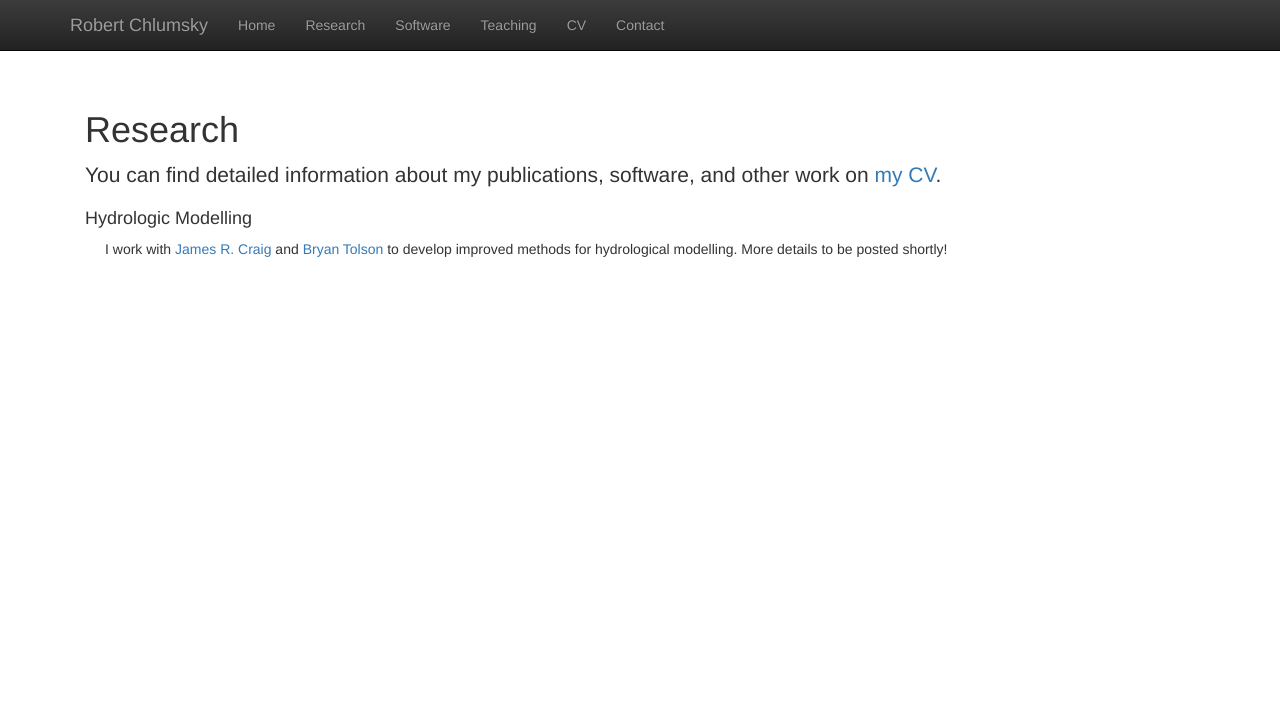
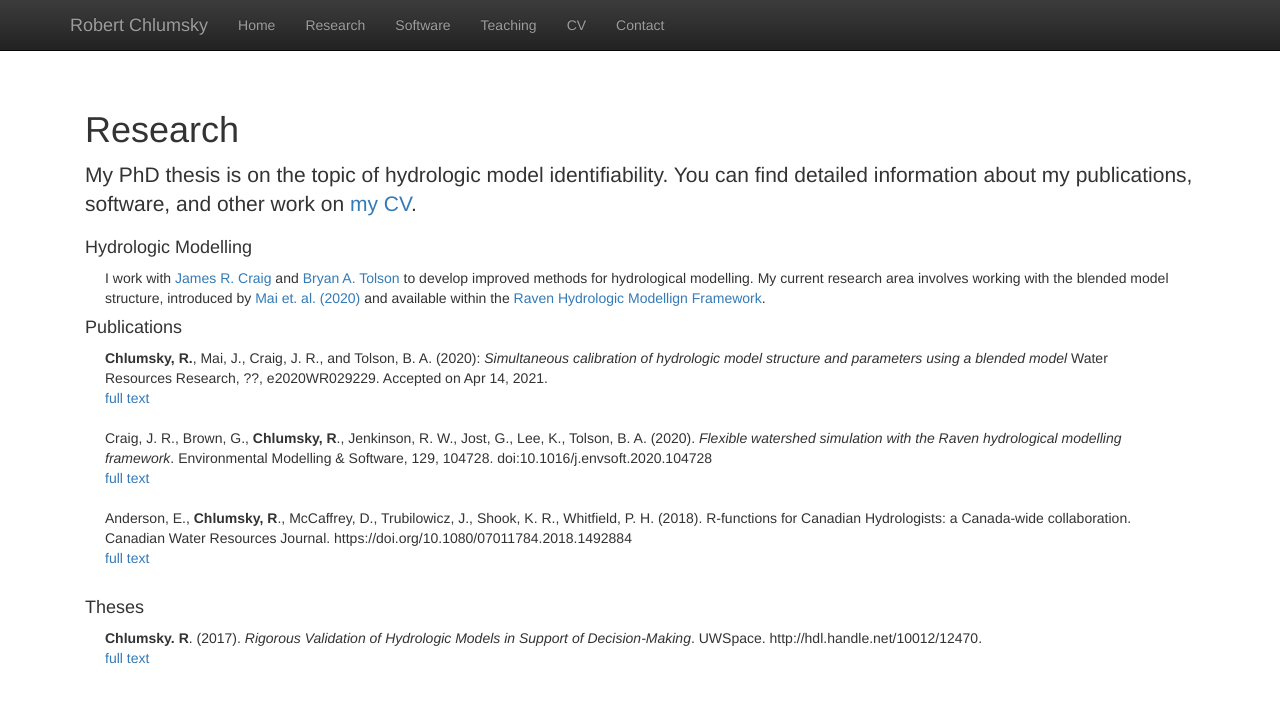
Before and after one commit to rchlumsk/rchlumsk.github.io, a Jekyll site: the page built from research.html, in a window 1280 px wide. Shown: the top 703 px of the page. Built offline with Jekyll 4.4.1, drawn with Linux system fonts in a browser that asks for light colours; nearby versions of some CDN libraries; library files that are not in the unit come from our copies.

Commit message:
updates to research page and misc

```diff
--- a/_layouts/default.html
+++ b/_layouts/default.html
@@ -40,7 +40,7 @@
             	 <li><a class="active" href="research.html">Research</a></li>
 	         <li><a class="active" href="software.html">Software</a></li>
 	         <li><a class="active" href="teaching.html">Teaching</a></li>
-		 <li><a class="active" href="cv.html">CV</a></li>
+			<li><a class="active" href="cv.html">CV</a></li>
 	         <li><a class="active" href="contact.html">Contact</a></li>
           </ul>
         </div><!--/.nav-collapse -->
--- a/contact.html
+++ b/contact.html
@@ -28,6 +28,7 @@ title:  'Contact'
     <li style="padding:0px;margin:0px 20px 0px;font-size:20px;"> <a href = "https://cshs.cwra.org/greyjay/">GreyJay Project</a>  </li>
 	<li style="padding:0px;margin:0px 20px 0px;font-size:20px;"> <a href = "https://cshs.cwra.org/webinars/">CSHS Webinars</a>  </li>
 	<li style="padding:0px;margin:0px 20px 0px;font-size:20px;"> <a href = "http://raven.uwaterloo.ca/">Raven Hydrologic Modelling Framework</a>  </li>
+	<li style="padding:0px;margin:0px 20px 0px;font-size:20px;"> <a href = "https://cran.r-project.org/web/views/Hydrology.html">CRAN Task View for Hydrological Data and Modelling</a>  </li>
   <br/>
 </p>
 
--- a/research.html
+++ b/research.html
@@ -6,11 +6,41 @@ title:  'Research'
 <h1>Research</h1>
 
 <p class="lead">
-  You can find detailed information about my publications, software, and other work on <a class="active" href="cv.html">my CV</a>.
+  My PhD thesis is on the topic of hydrologic model identifiability. You can find detailed information about my publications, software, and other work on <a class="active" href="cv.html">my CV</a>.
 </p>
 <h4>Hydrologic Modelling</h4>
 <p class="content" style="padding:0px;margin:0px 20px 0px;">
   I work with <a href = "http://www.civil.uwaterloo.ca/jrcraig/">James R. Craig</a> and
-    <a href = "https://uwaterloo.ca/scholar/btolson/home">Bryan Tolson</a> to develop improved methods for hydrological modelling. More details to be posted shortly!
+    <a href = "https://uwaterloo.ca/scholar/btolson/home">Bryan A. Tolson</a> to develop improved methods for hydrological modelling. My current research area involves working with the blended model structure, introduced by <a href = "https://hess.copernicus.org/articles/24/5835/2020/">Mai et. al. (2020)</a> and available within the <a href = "http://raven.uwaterloo.ca/">Raven Hydrologic Modellign Framework</a>.
+</p>
+<h4>Publications</h4>
+<p class="content" style="padding:0px;margin:0px 20px 0px;">
+<b>Chlumsky, R.</b>, Mai, J., Craig, J. R., and Tolson, B. A. (2020):
+<i>Simultaneous calibration of hydrologic model structure and parameters using a blended model</i>
+Water Resources Research, ??, e2020WR029229. Accepted on Apr 14, 2021.</p>
+<p class="content" style="padding:0px;margin:0px 20px 0px;">
+<a href = "https://agupubs.onlinelibrary.wiley.com/doi/10.1029/2020WR029229">full text</a>
 </p>
 <br/>
+
+<p class="content" style="padding:0px;margin:0px 20px 0px;">
+Craig, J. R., Brown, G., <b>Chlumsky, R</b>., Jenkinson, R. W., Jost, G., Lee, K., Tolson, B. A. (2020). <i>Flexible watershed simulation with the Raven hydrological modelling framework</i>. Environmental Modelling & Software, 129, 104728. doi:10.1016/j.envsoft.2020.104728</p>
+<p class="content" style="padding:0px;margin:0px 20px 0px;">
+<a href = "https://www.sciencedirect.com/science/article/abs/pii/S136481521931165X">full text</a>
+</p>
+<br/>
+
+<p class="content" style="padding:0px;margin:0px 20px 0px;">
+Anderson, E., <b>Chlumsky, R</b>., McCaffrey, D., Trubilowicz, J., Shook, K. R., Whitfield, P. H.  (2018).  R-functions for Canadian Hydrologists: a Canada-wide collaboration. Canadian Water Resources Journal. https://doi.org/10.1080/07011784.2018.1492884</p>
+<p class="content" style="padding:0px;margin:0px 20px 0px;">
+<a href = "https://www.tandfonline.com/doi/abs/10.1080/07011784.2018.1492884">full text</a>
+</p>
+<br/>
+
+<h4>Theses</h4>
+<p class="content" style="padding:0px;margin:0px 20px 0px;">
+<b>Chlumsky. R</b>.  (2017).  <i>Rigorous Validation of Hydrologic Models in Support of Decision-Making</i>. UWSpace. http://hdl.handle.net/10012/12470.</p>
+<p class="content" style="padding:0px;margin:0px 20px 0px;">
+<a href = "https://uwspace.uwaterloo.ca/handle/10012/12470">full text</a>
+</p>
+<br/>
--- a/software.html
+++ b/software.html
@@ -20,7 +20,7 @@ title:  'Software'
   for pre- and post-processing of Raven input and output. It includes a wide range of tools for hydrologic analysis.
   Even with very little knowledge of R, you can put together a simple workflow script to run the model and
   produce visual output or initially set up a Raven model by importing meteorological and streamflow data.<br/>
-                  <strong>Availablility:</strong>  <a href = "https://github.com/rchlumsk/RavenR">Github</a>
+                  <strong>Availablility:</strong>  <a href = "https://github.com/rchlumsk/RavenR">Github</a>, </strong>  <a href = "https://cran.r-project.org/web/packages/RavenR/index.html">CRAN</a>
                               <br/>
   <strong>External Links:</strong> <a href = "http://raven.uwaterloo.ca/RavenR.html">Raven Hydrologic Modelling Framework Webpage</a>.</p>
  <br/>
```
Also changed, not shown: images/breakaway_logo.png (deleted), images/corncob_logo.png (deleted), images/divnet_logo.png (deleted).
